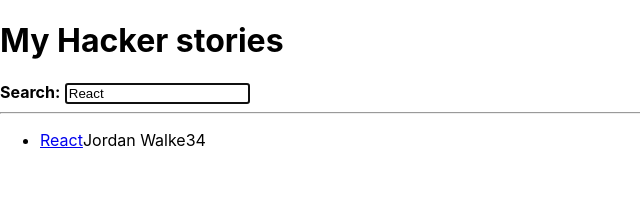
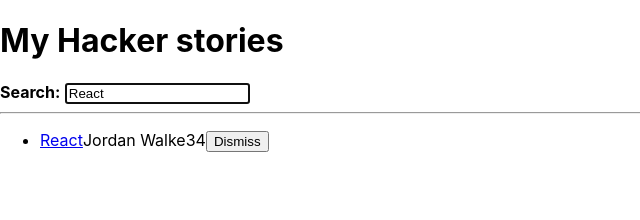
Before and after one commit to JayKay24/Road-To-React, a React (Create React App) app: page / in a window 1280 px wide. Shown: the top 220 px of the page, without its empty margins (0-640 px from the left). Built offline with nearby package versions, Linux system fonts and the light colour scheme.

Commit message:
Make stories array stateful

```diff
--- a/src/App.js
+++ b/src/App.js
@@ -10,8 +10,7 @@
   return [value, setValue];
 };
 
-const App = () => {
-  const stories = [
+const initialStories = [
   {
     title: 'React',
     url: 'http://reactjs.org/',
@@ -29,8 +28,16 @@
     objectID: 1,
   },
 ];
+const App = () => {
+  const [stories, setStories] = useState(initialStories);
 
   const [searchTerm, setSearchTerm] = useSemiPersistentState('search', 'React');
+
+  const handleRemoveStory = (item) => {
+    const newStories = stories.filter((story) => story.objectID !== item.objectID);
+
+    setStories(newStories);
+  };
 
   const handleSearch = (event) => {
     setSearchTerm(event.target.value);
@@ -50,27 +57,32 @@
 
       <hr />
 
-      <List list={searchedStories} />
+      <List list={searchedStories} onRemoveItem={handleRemoveStory} />
     </div>
   );
 };
 
-const List = ({ list }) => (
+const List = ({ list, onRemoveItem }) => (
   <ul>
-    {list.map(({ objectID, ...item }) => (
-      <Item key={objectID} {...item} />
+    {list.map((item) => (
+      <Item key={item.objectID} onRemoveItem={onRemoveItem} item={item} />
     ))}
   </ul>
 );
 
-const Item = ({ title, url, author, num_comments, points }) => (
+const Item = ({ item, onRemoveItem }) => (
   <li>
     <span>
-      <a href={url}>{title}</a>
+      <a href={item.url}>{item.title}</a>
     </span>
-    <span>{author}</span>
-    <span>{num_comments}</span>
-    <span>{points}</span>
+    <span>{item.author}</span>
+    <span>{item.num_comments}</span>
+    <span>{item.points}</span>
+    <span>
+      <button type="button" onClick={() => onRemoveItem(item)}>
+        Dismiss
+      </button>
+    </span>
   </li>
 );
 
```
Lines whose indentation alone changed are shown as unchanged.
